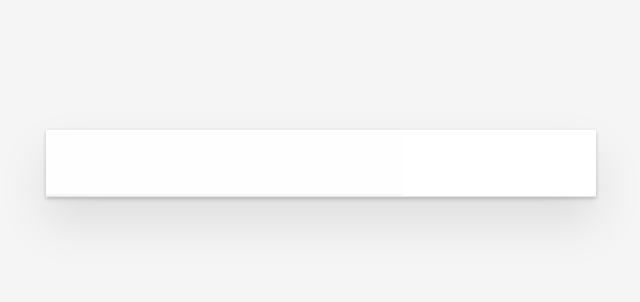
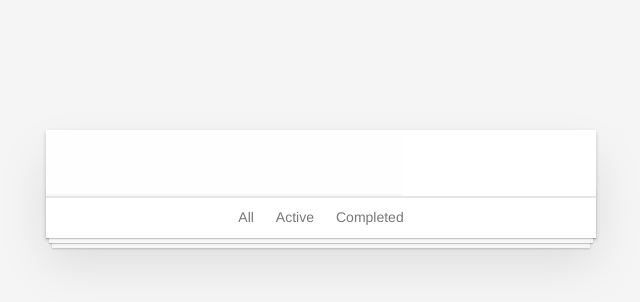
Before and after one commit to As3ass1n/study-ts, a React app: page / in a window 1280 px wide. Shown: the top 302 px of the page, without its empty margins (319-959 px from the left). Built offline with nearby package versions, Linux system fonts and the light colour scheme.

Commit message:
抽离Footer组件

```diff
--- a/src/todo/App.tsx
+++ b/src/todo/App.tsx
@@ -1,52 +1,17 @@
 import React, { Component } from "react";
+import Footer from "./contianers/Footer";
 import Header from "./contianers/Header";
 import TodoList from "./contianers/TodoList";
 
 class App extends Component {
   public render() {
-    const todoList = [{ value: "123", completed: false }];
     return (
       <div>
         <Header />
         <section className="main">
-          <TodoList todos={todoList} />
+          <TodoList />
         </section>
-        {/* {visibleTodos.SHOW_ACTIVE.length ||
-          visibleTodos.SHOW_COMPLETED.length ? (
-            <footer className="footer">
-              <ul className="filters">
-                <li>
-                  <a
-                    href=""
-                    onClick={this.filterTodo(Filters.SHOW_ALL)}
-                    className={filter === Filters.SHOW_ALL ? "selected" : ""}
-                  >
-                    All
-                  </a>
-                </li>
-                <li>
-                  <a
-                    href=""
-                    onClick={this.filterTodo(Filters.SHOW_ACTIVE)}
-                    className={filter === Filters.SHOW_ACTIVE ? "selected" : ""}
-                  >
-                    Active
-                  </a>
-                </li>
-                <li>
-                  <a
-                    href=""
-                    onClick={this.filterTodo(Filters.SHOW_COMPLETED)}
-                    className={
-                      filter === Filters.SHOW_COMPLETED ? "selected" : ""
-                    }
-                  >
-                    Completed
-                  </a>
-                </li>
-              </ul>
-            </footer>
-          ) : null} */}
+        <Footer />
       </div>
     );
   }
--- /dev/null
+++ b/src/todo/contianers/Footer.tsx
@@ -0,0 +1,92 @@
+import React, { Component, MouseEvent } from "react";
+import { connect } from "react-redux";
+import { Dispatch } from "redux";
+import { setVisibilityFilter } from "todo/actions";
+import { ITodoFilters } from "todo/constants/TodoFilters";
+import { IAppState } from "todo/reducers";
+
+interface IFilters {
+  SHOW_ACTIVE: string;
+  SHOW_ALL: string;
+  SHOW_COMPLETED: string;
+}
+
+interface IStateProps {
+  filter: string;
+}
+
+interface IDispatchProps {
+  setFilter: (filter: string) => void;
+}
+
+export const Filters: IFilters = {
+  SHOW_ACTIVE: "SHOW_ACTIVE",
+  SHOW_ALL: "SHOW_ALL",
+  SHOW_COMPLETED: "SHOW_COMPLETED"
+};
+
+class Footer extends Component<IStateProps & IDispatchProps> {
+  public render() {
+    const { filter } = this.props;
+
+    return (
+      <footer className="footer">
+        <ul className="filters">
+          <li>
+            <a
+              href=""
+              onClick={this.filterTodo(Filters.SHOW_ALL)}
+              className={filter === Filters.SHOW_ALL ? "selected" : ""}
+            >
+              All
+            </a>
+          </li>
+          <li>
+            <a
+              href=""
+              onClick={this.filterTodo(Filters.SHOW_ACTIVE)}
+              className={filter === Filters.SHOW_ACTIVE ? "selected" : ""}
+            >
+              Active
+            </a>
+          </li>
+          <li>
+            <a
+              href=""
+              onClick={this.filterTodo(Filters.SHOW_COMPLETED)}
+              className={filter === Filters.SHOW_COMPLETED ? "selected" : ""}
+            >
+              Completed
+            </a>
+          </li>
+        </ul>
+      </footer>
+    );
+  }
+  protected filterTodo(status: string) {
+    return (e: MouseEvent) => {
+      e.preventDefault();
+      const { setFilter } = this.props;
+      setFilter(status);
+    };
+  }
+}
+
+const mapStateToProps = (state: IAppState): IStateProps => {
+  return {
+    filter: state.visibilityFilters
+  };
+};
+
+const mapDispatchToProps = (dispatch: Dispatch): IDispatchProps => {
+  return {
+    setFilter: (filter: string) => {
+      return dispatch(setVisibilityFilter(filter));
+    }
+  };
+};
+
+export default connect<IStateProps, IDispatchProps>(
+  mapStateToProps,
+  mapDispatchToProps
+)(Footer);
```
